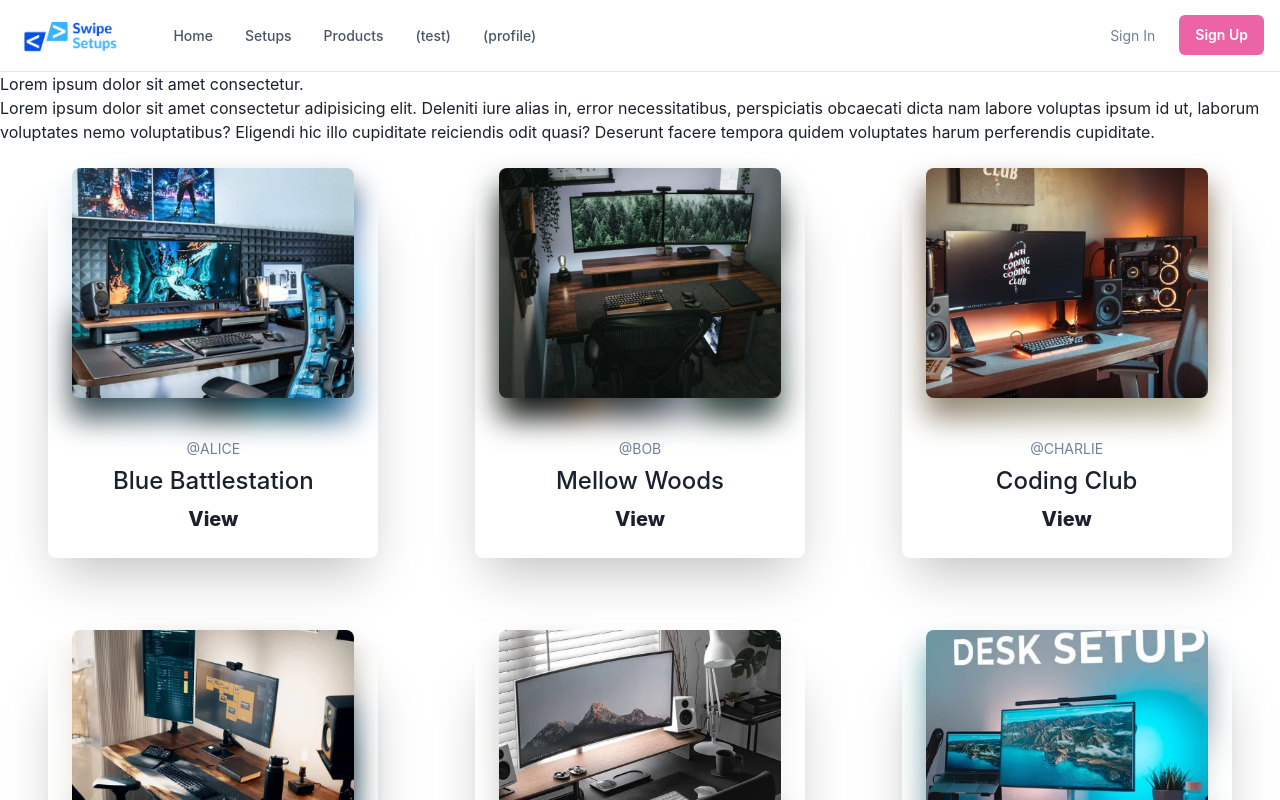
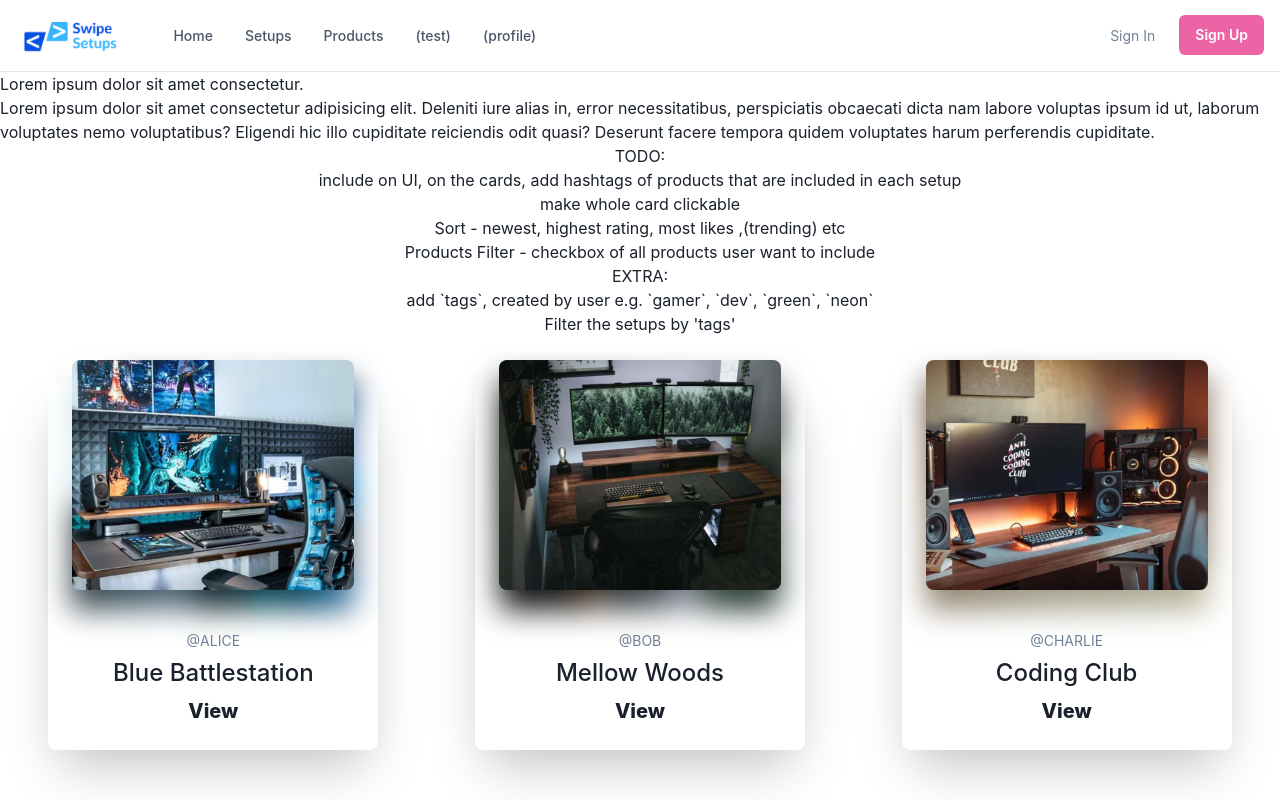
Before and after one commit to sov3333/ga-mern-project, a React (Vite) app in the folder client/: page /setups in a window 1280 px wide. Shown: the top 800 px of the page. Built offline with nearby package versions, Linux system fonts and the light colour scheme; a web font is replaced by a local one.

Commit message:
chore: add TODOs as text that show up on UI

```diff
--- a/client/src/components/Showcase.jsx
+++ b/client/src/components/Showcase.jsx
@@ -1,6 +1,6 @@
 import React from 'react'
 import { Link } from 'react-router-dom';
-import { Button, Heading, Text } from '@chakra-ui/react'
+import { Button, Flex, Heading, Text } from '@chakra-ui/react'
 import { CardSetup, CardProduct } from './'
 import { setupsData, productsData } from '../constants';
 
@@ -117,6 +117,12 @@ const Showcase = () => {
                 <Button colorScheme='green' variant='solid'>See More</Button>
             </Link>
         </div>
+        <Flex flexDirection="column" justifyContent="center" alignItems="center" >
+            <h3>TODO:</h3>
+            <p>make Featured Products cards same size. currently it is changing based on length of text. keep image height same?</p>
+            <p>show images in column on smaller screens</p>
+            <p></p>
+        </Flex>
     </div>
 
     </>
--- a/client/src/pages/Home.jsx
+++ b/client/src/pages/Home.jsx
@@ -1,3 +1,4 @@
+import { Flex } from '@chakra-ui/react'
 import React from 'react'
 import { Hero , Showcase } from '../components'
 
@@ -6,6 +7,11 @@ const Home = () => {
     <div>
       <Hero />
       <Showcase />
+      <Flex flexDirection='column' alignItems='center' justifyContent='center'>
+        <div>TODO:</div>
+        <div>...  </div>
+        <div>add footer </div>
+      </Flex>
     </div>
   )
 }
--- a/client/src/pages/ProductOne.jsx
+++ b/client/src/pages/ProductOne.jsx
@@ -1,3 +1,4 @@
+import { Flex } from '@chakra-ui/react';
 import React from 'react'
 import { useLocation } from 'react-router-dom';
 import { DetailsProduct } from '../components';
@@ -9,6 +10,10 @@ const ProductOne = () => {
     <div>
         <h1>Product</h1>
         <h2>Lorem ipsum dolor, sit amet consectetur adipisicing elit. Asperiores repellat vero mollitia. Doloremque in nulla hic accusamus voluptatibus vel nam dolore! Accusantium, eligendi sit?</h2>
+        <Flex flexDirection="column" justifyContent="center" alignItems="center" >
+            <h3>TODO:</h3>
+            <p></p>
+        </Flex>
         {/* <img src={img} alt={`${brand}-${model}`} />
         <h3>{brand} ({model})</h3>
         <p>View Setups with {brand} {type}</p> */}
--- a/client/src/pages/Products.jsx
+++ b/client/src/pages/Products.jsx
@@ -1,6 +1,7 @@
 import React from 'react'
 import { productsData } from '../constants';
 import { CardProduct } from '../components';
+import { Flex } from '@chakra-ui/react';
 
 
 
@@ -9,6 +10,15 @@ const Products = () => {
     <div>
         <h1>Lorem ipsum dolor sit amet consectetur.</h1>
         <h2>Lorem ipsum dolor sit amet consectetur adipisicing elit. Natus laborum dolores necessitatibus earum dolore velit, quo distinctio unde facere aperiam accusantium aliquam ea tempore repudiandae officia, animi culpa temporibus illo obcaecati hic ducimus. Cumque, repudiandae.</h2>
+        <Flex flexDirection="column" justifyContent="center" alignItems="center" >
+            <h3>TODO:</h3>
+            <p>different color on ui for each product type, e.g. OMNIDESK (desks) show blue, KEYCHRON (keyboards) show green, etc. </p>
+            <p>Sort - highest rating, most ratings/reviews, price or price range, most favourites, etc </p>
+            <p>Filter - by Product type e.g. keyboard, mouse, desk etc </p>
+            <p>Filter - by Brand </p>
+            <p>"</p>
+            <p></p>
+        </Flex>
         <div style={{ display: 'flex', alignItems: 'center', justifyContent: 'space-around', flexWrap: 'wrap' }}>
             {productsData.map(item => (
                 <div key={item.productId}>
--- a/client/src/pages/Profile.jsx
+++ b/client/src/pages/Profile.jsx
@@ -21,6 +21,15 @@ const Profile = () => {
           {isMobile ? 'SEE FULL VIEW' : 'SEE MOBILE VIEW' }
         </Button>
       </Flex>
+      <Flex flexDirection="column" justifyContent="center" alignItems="center" >
+        <h3>TODO:</h3>
+        <div>Create New Post</div>
+        <div>Likes - Setups that user 'swiped right' on</div>
+        <div>Favourites - User can click Star icon on setups & products to save to favs</div>
+        <div>Ratings & Reviews (of products)</div>
+        <div>Stats e.g. # Posts, # Likes</div>
+        <div>Follow other users?</div>
+      </Flex>
     </div>
   )
 }
--- a/client/src/pages/SetupOne.jsx
+++ b/client/src/pages/SetupOne.jsx
@@ -1,3 +1,4 @@
+import { Flex } from '@chakra-ui/react';
 import React from 'react'
 import { useLocation } from 'react-router-dom';
 import { DetailsSetup } from '../components';
@@ -9,6 +10,10 @@ const SetupOne = () => {
     <div>
         <h1>A Desk Setup</h1>
         <h2>Lorem ipsum, dolor sit amet consectetur adipisicing elit. Id totam nisi facere nesciunt, similique explicabo nobis tenetur ratione harum nulla sequi aspernatur minima aliquam doloribus?</h2>
+        <Flex flexDirection="column" justifyContent="center" alignItems="center" >
+            <h3>TODO:</h3>
+            <p></p>
+        </Flex>
         <DetailsSetup
           img={img}
           user={user}
--- a/client/src/pages/Setups.jsx
+++ b/client/src/pages/Setups.jsx
@@ -1,12 +1,24 @@
 import React from 'react'
 import { setupsData } from '../constants';
 import { CardSetup } from '../components';
+import { Flex } from '@chakra-ui/react';
 
 const Setups = () => {
   return (
     <div>
         <h1>Lorem ipsum dolor sit amet consectetur.</h1>
         <h2>Lorem ipsum dolor sit amet consectetur adipisicing elit. Deleniti iure alias in, error necessitatibus, perspiciatis obcaecati dicta nam labore voluptas ipsum id ut, laborum voluptates nemo voluptatibus? Eligendi hic illo cupiditate reiciendis odit quasi? Deserunt facere tempora quidem voluptates harum perferendis cupiditate.</h2>
+        <Flex flexDirection="column" justifyContent="center" alignItems="center" >
+            <h3>TODO:</h3>
+            <p>include on UI, on the cards, add hashtags of products that are included in each setup</p>
+            <p>make whole card clickable</p>
+            <p>Sort - newest, highest rating, most likes ,(trending) etc </p>
+            <p>Products Filter - checkbox of all products user want to include</p>
+            <p>EXTRA:</p>
+            <p>add `tags`, created by user e.g. `gamer`, `dev`, `green`, `neon`</p>
+            <p>Filter the setups by 'tags'</p>
+            <p></p>
+        </Flex>
         <div style={{ display: 'flex', alignItems: 'center', justifyContent: 'space-around', flexWrap: 'wrap' }}>
             {setupsData.map(post => (
                 <div key={post.setupId}>
```
